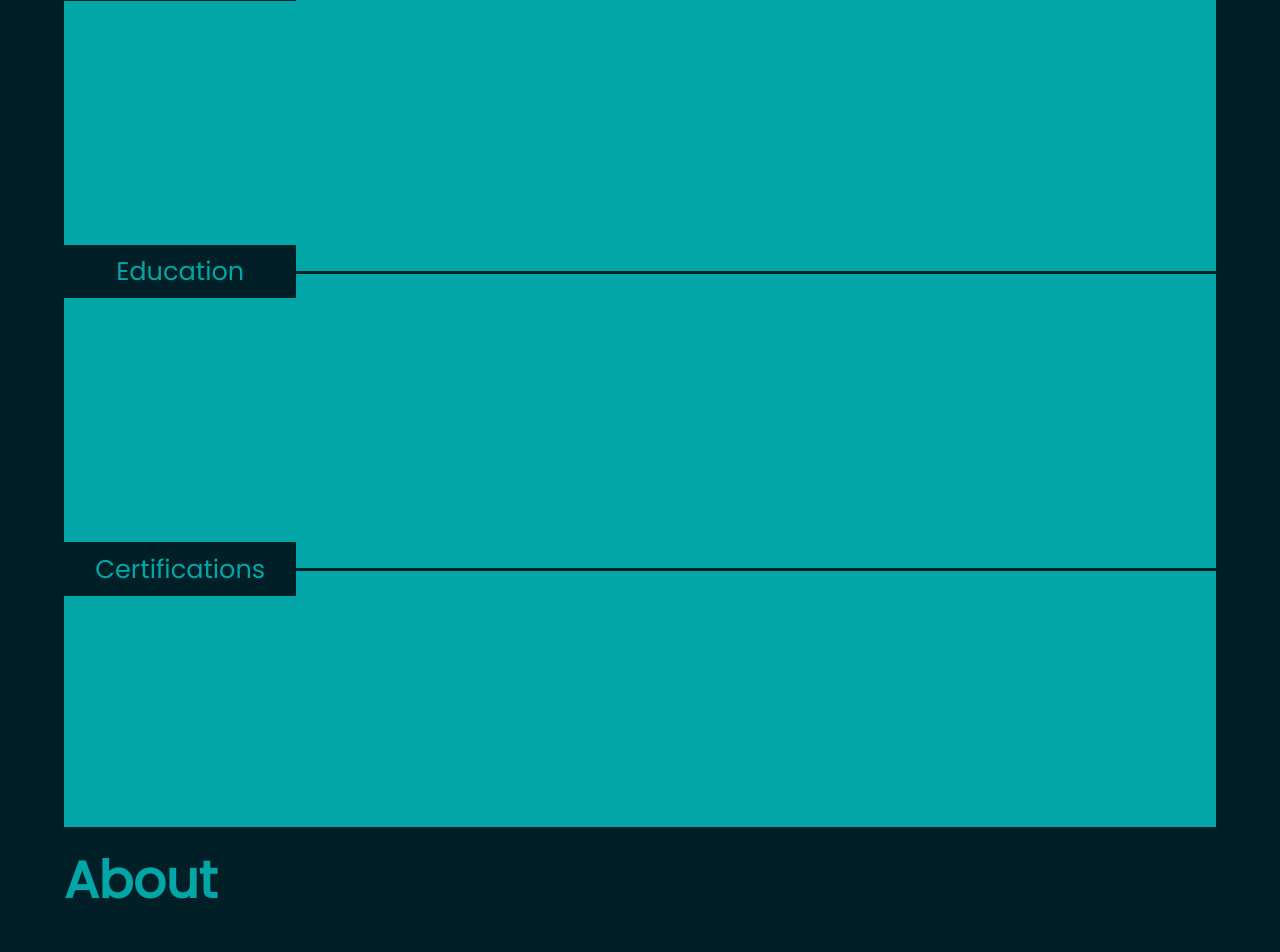
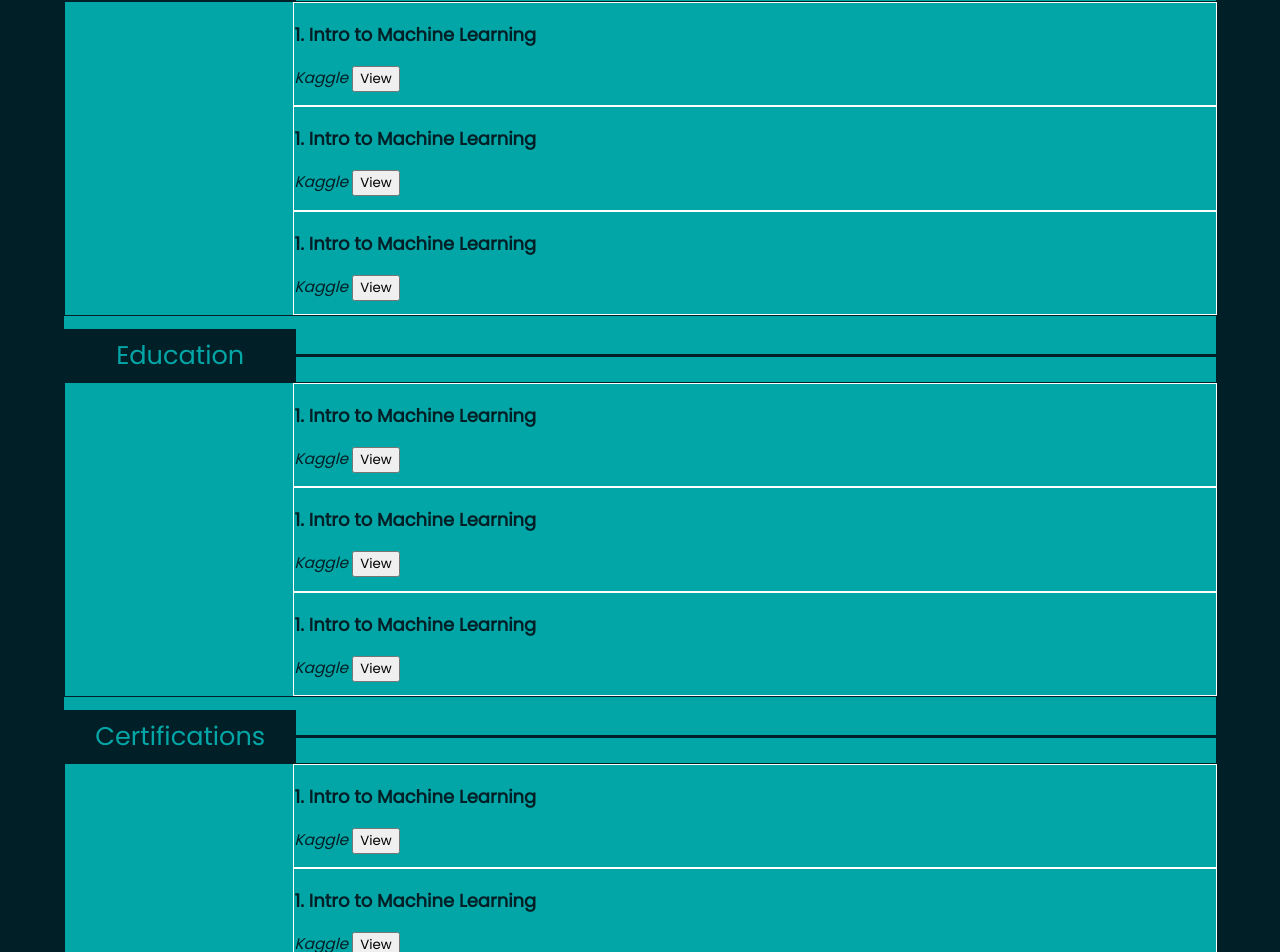
Before and after one commit to MokuaEnock/moku, a React (Create React App) app: page / in a window 1280 px wide. Shown: the part 1478-2430 px from the top of the page. Built offline with nearby package versions, Linux system fonts and the light colour scheme.

Commit message:
add conetnt to sections

```diff
--- a/src/components/education/education.css
+++ b/src/components/education/education.css
@@ -18,19 +18,19 @@
 #exp {
     margin-top: 3vw;
     border-top: .3vw solid #011F26;
-    height: 20vw;
+    height: max-content;
     width: 100%;
 }
 
 #educ {
     margin-top: 3vw;
     border-top: .3vw solid #011F26;
-    height: 20vw;
+    height: max-content;
     width: 100%;
 }
 
 #cert {
-    height: 20vw;
+    height: max-content;
     width: 100%;
     margin-top: 3vw;
     border-top: .3vw solid #011F26;
@@ -53,3 +53,20 @@
     background-color: #011F26;
     color: #03A6A6;
 }
+
+.edu-body {
+    width: 100%;
+    height: 80%;
+    border: thin solid;
+    display: flex;
+    flex-direction: column;
+    align-items: flex-end;
+    justify-content: flex-start;
+}
+
+.edu-body>span {
+    font-size: 1.2vw;
+    width: 80%;
+    height: 8vw;
+    border: thin solid white;
+}
--- a/src/components/education/education.js
+++ b/src/components/education/education.js
@@ -5,16 +5,80 @@ export default function Education() {
       <header id="edu-header">Experience</header>
       <div id="exp">
         <span className="title">Experience</span>
-        <div></div>
+        <div className="edu-body">
+          <span>
+            <h3>1. Intro to Machine Learning</h3>
+            <p>
+              <i>Kaggle</i> <button>View</button>
+            </p>
+          </span>
+
+          <span>
+            <h3>1. Intro to Machine Learning</h3>
+            <p>
+              <i>Kaggle</i> <button>View</button>
+            </p>
+          </span>
+
+          <span>
+            <h3>1. Intro to Machine Learning</h3>
+            <p>
+              <i>Kaggle</i> <button>View</button>
+            </p>
+          </span>
+        </div>
       </div>
+
       <div id="educ">
         <span className="title">Education</span>
-        <div></div>
+        <div className="edu-body">
+          <span>
+            <h3>1. Intro to Machine Learning</h3>
+            <p>
+              <i>Kaggle</i> <button>View</button>
+            </p>
+          </span>
+
+          <span>
+            <h3>1. Intro to Machine Learning</h3>
+            <p>
+              <i>Kaggle</i> <button>View</button>
+            </p>
+          </span>
+
+          <span>
+            <h3>1. Intro to Machine Learning</h3>
+            <p>
+              <i>Kaggle</i> <button>View</button>
+            </p>
+          </span>
+        </div>
       </div>
 
       <div id="cert">
         <span className="title">Certifications</span>
-        <div></div>
+        <div className="edu-body">
+          <span>
+            <h3>1. Intro to Machine Learning</h3>
+            <p>
+              <i>Kaggle</i> <button>View</button>
+            </p>
+          </span>
+
+          <span>
+            <h3>1. Intro to Machine Learning</h3>
+            <p>
+              <i>Kaggle</i> <button>View</button>
+            </p>
+          </span>
+
+          <span>
+            <h3>1. Intro to Machine Learning</h3>
+            <p>
+              <i>Kaggle</i> <button>View</button>
+            </p>
+          </span>
+        </div>
       </div>
     </section>
   );
```
